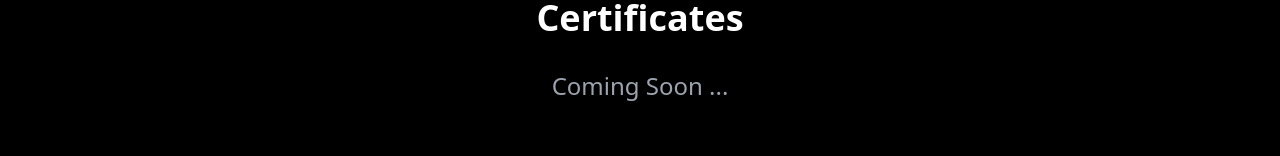
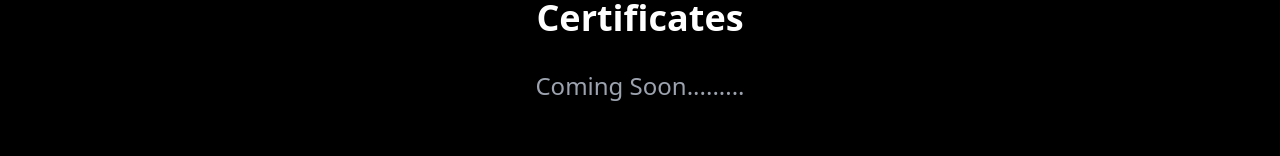
Before and after one commit to abhixzxz/portfolio-next, a Next.js app: page /certificates in a window 1280 px wide. Shown: the part 144-300 px from the top of the page. Built offline with nearby package versions, Linux system fonts and the light colour scheme; a web font is replaced by a local one.

Commit message:
fix: google console

```diff
--- a/src/app/certificates/page.tsx
+++ b/src/app/certificates/page.tsx
@@ -30,7 +30,9 @@ const Certificates = () => {
   return (
     <div className="min-h-screen pb-5 lg:pb-0 bg-black text-white p-8">
       <h1 className="text-4xl font-bold text-center mb-8">Certificates</h1>
-      <h2 className="text-2xl text-center text-gray-400">Coming Soon ...</h2>
+      <h2 className="text-2xl text-center text-gray-400">
+        Coming Soon.........
+      </h2>
     </div>
   );
 };
```
